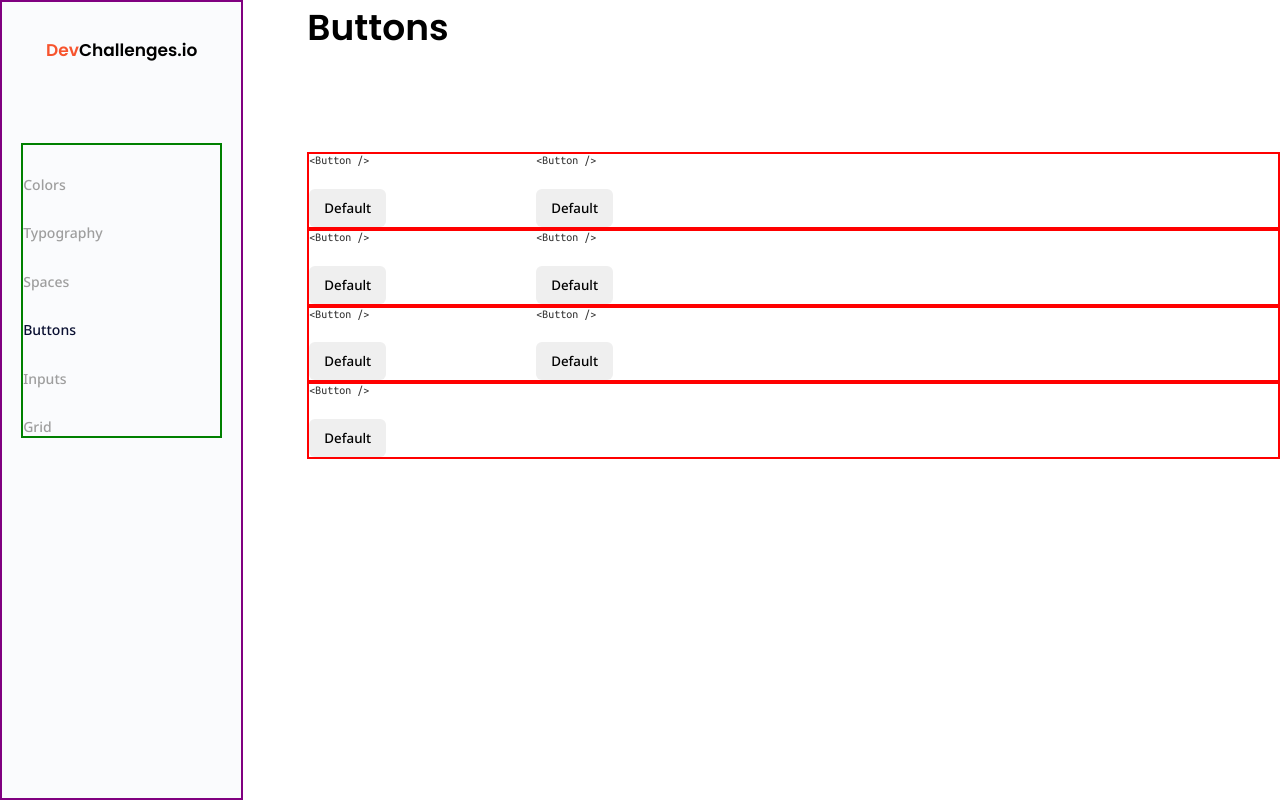
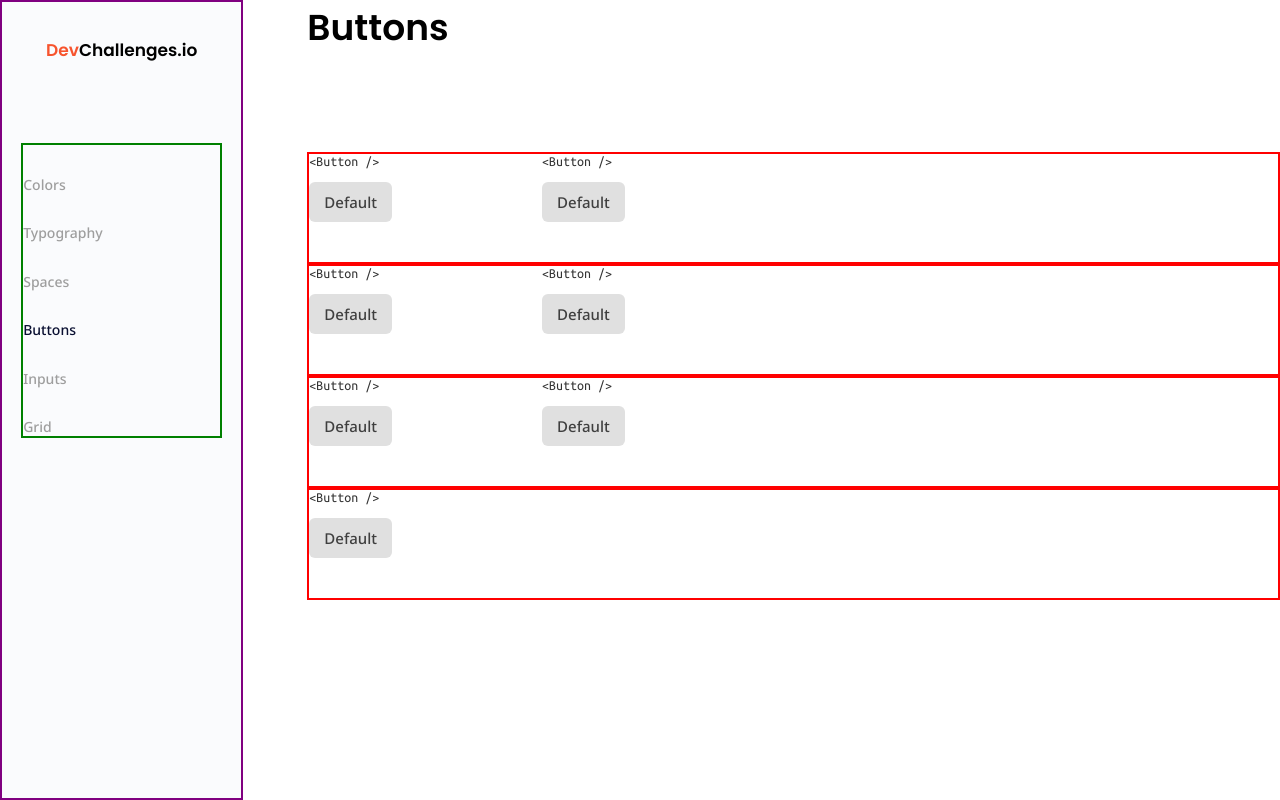
Before and after one commit to sidramwaseem/Button-Component, a React (Create React App) app: page / in a window 1280 px wide. Built offline with nearby package versions, Linux system fonts and the light colour scheme.

Commit message:
Update Button.css

```diff
--- a/src/components/Buttons/Buttons.css
+++ b/src/components/Buttons/Buttons.css
@@ -3,15 +3,19 @@ button {
   border-radius: 6px;
   border: none;
   font-weight: 500;
+  font-size: 15px;
   padding: 10px 15px;
   cursor: pointer;
   margin-right: 150px;
+  margin-bottom: 40px;
+  background-color: #E0E0E0;
+  color: #3F3F3F;
 }
 
 .btn-head{
-    color: #333333;
-    font-size: 12px;
+    color: #333;
+    font-size: 14px;
     font-weight: 400;
     font-family: 'Ubuntu Mono', monospace;
-    margin-bottom: 10%;
+    margin-bottom: 6%;
 }
```
